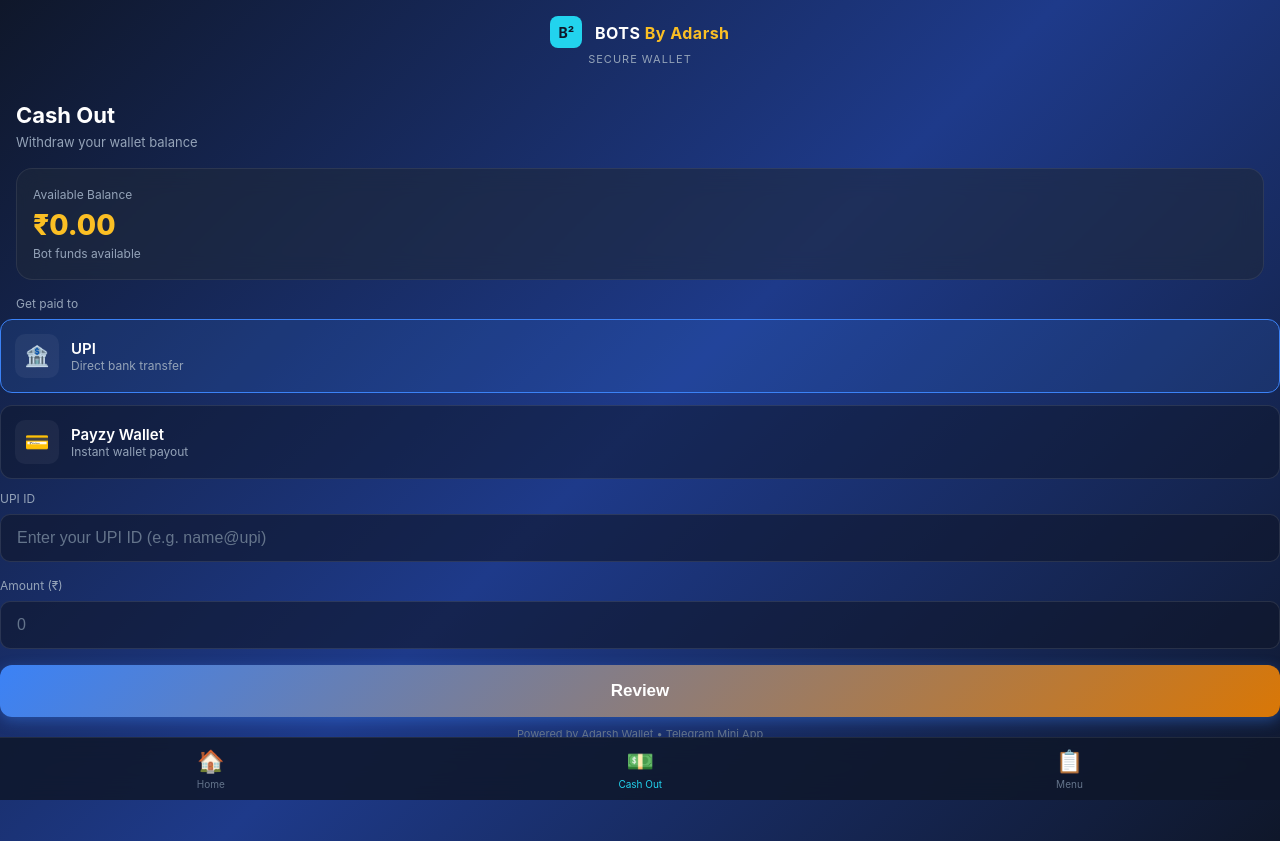
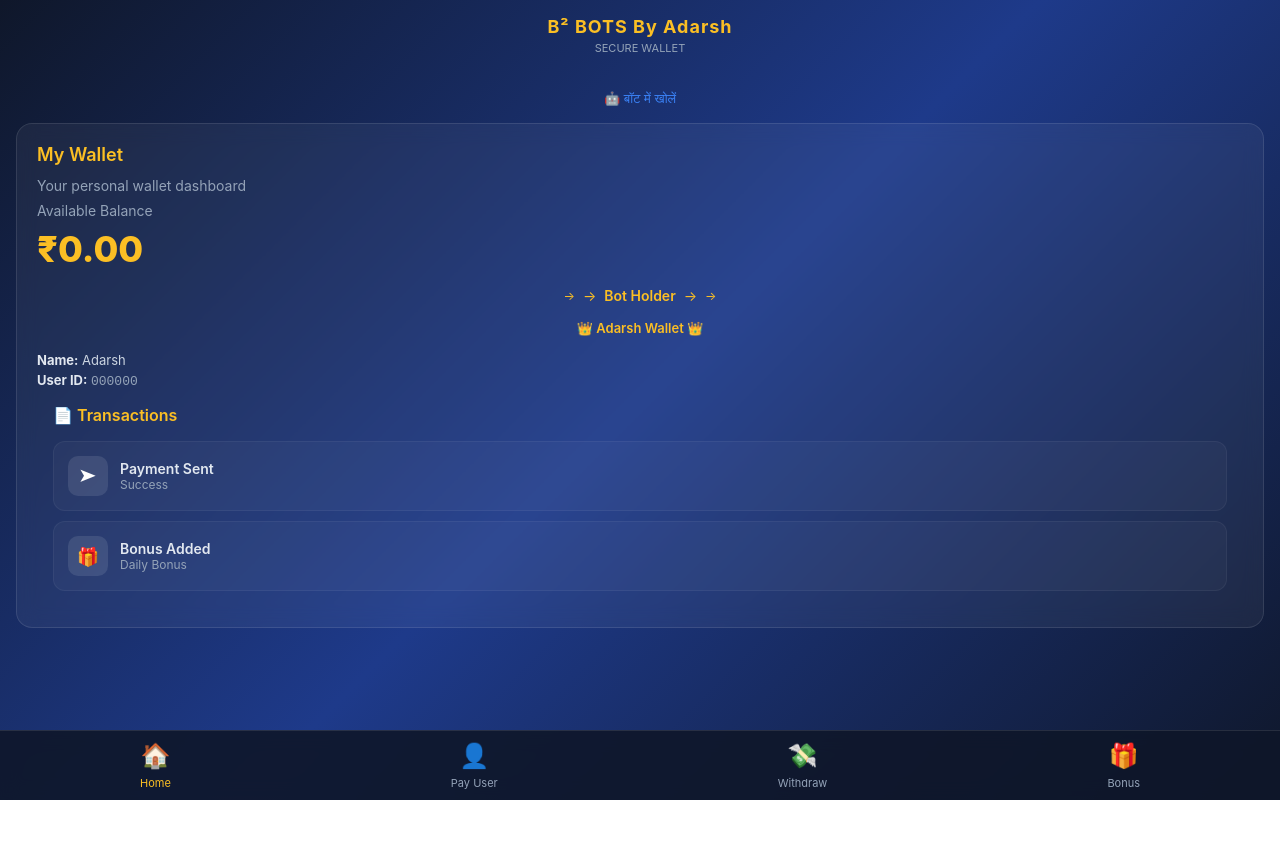
Before and after one commit to dubeyanupam757-hub/Adarshhh-wallet-web, a plain HTML site: page index.html in a window 1280 px wide. After the commit the page ends 800 px from the top, so only its background shows below. Drawn offline with Linux system fonts and the light colour scheme; a script that the page names is missing.

Commit message:
Update index.html for language and styling changes

```diff
--- a/index.html
+++ b/index.html
@@ -1,10 +1,9 @@
 <!DOCTYPE html>
-<html lang="en">
+<html lang="hi">
 <head>
 <meta charset="UTF-8">
 <meta name="viewport" content="width=device-width, initial-scale=1.0">
-<title>Cash Out - Adarsh Wallet</title>
-<script src="https://telegram.org/js/telegram-web-app.js"></script>
+<title>My Account - Adarsh Wallet</title>
 <style>
   * { margin: 0; padding: 0; box-sizing: border-box; }
   body {
@@ -12,264 +11,136 @@
     background: linear-gradient(135deg, #0f172a 0%, #1e3a8a 50%, #0f172a 100%);
     color: #fff;
     min-height: 100vh;
-    padding-bottom: 100px;
+    padding-bottom: 80px;
   }
   .header { padding: 16px; text-align: center; }
-  .logo { width: 32px; height: 32px; background: #22d3ee; border-radius: 8px; display: inline-flex; align-items: center; justify-content: center; font-weight: bold; color: #0f172a; font-size: 14px; margin-right: 8px; }
-  .brand { font-size: 16px; font-weight: 700; letter-spacing: 0.5px; vertical-align: middle; }
-  .brand span { color: #fbbf24; }
-  .sub { font-size: 11px; color: #94a3b8; letter-spacing: 1px; margin-top: 4px; display: block; }
-
-  .page-title { font-size: 22px; font-weight: 700; margin: 20px 16px 6px 16px; color: #fff; }
-  .page-sub { font-size: 13px; color: #94a3b8; margin: 0 16px 18px 16px; }
-
+  .logo { font-size: 18px; font-weight: bold; color: #fbbf24; letter-spacing: 1px; }
+  .sub { font-size: 11px; color: #94a3b8; margin-top: 4px; }
   .card {
-    background: rgba(30, 41, 59, 0.6);
-    backdrop-filter: blur(12px);
+    background: rgba(255,255,255,0.05);
+    backdrop-filter: blur(10px);
     border-radius: 16px;
-    padding: 18px 16px;
-    margin: 0 16px 16px 16px;
-    border: 1px solid rgba(255,255,255,0.08);
+    padding: 20px;
+    margin: 16px;
+    border: 1px solid rgba(255,255,255,0.1);
   }
-  .bal-label { font-size: 12px; color: #94a3b8; margin-bottom: 6px; }
-  .bal-amount { font-size: 28px; font-weight: 800; color: #fbbf24; margin-bottom: 4px; }
-  .bal-note { font-size: 12px; color: #94a3b8; }
-
-  .method-card {
-    background: rgba(15, 23, 42, 0.5);
-    border: 1px solid rgba(255,255,255,0.1);
+  .card-title { font-size: 18px; font-weight: 600; margin-bottom: 12px; color: #fbbf24; }
+  .bal-label { font-size: 14px; color: #94a3b8; margin-bottom: 8px; }
+  .bal-amount { font-size: 36px; font-weight: 800; color: #fbbf24; margin-bottom: 16px; }
+  .holder-row { display: flex; align-items: center; justify-content: center; gap: 8px; margin: 16px 0; font-size: 14px; color: #fbbf24; }
+  .holder-row::before, .holder-row::after { content: "→"; font-size: 12px; color: #fbbf24; }
+  .holder-text { font-weight: 600; }
+  .user-info { margin-top: 16px; font-size: 13px; color: #cbd5e1; }
+  .user-info div { margin: 4px 0; }
+  .user-info b { color: #e2e8f0; }
+  .tx-label { font-size: 16px; font-weight: 600; color: #fbbf24; margin: 16px 16px 8px 16px; }
+  .tx-list { margin: 16px; }
+  .tx-item {
+    background: rgba(255,255,255,0.03);
     border-radius: 12px;
     padding: 14px;
-    margin-bottom: 12px;
-    cursor: pointer;
+    margin-bottom: 10px;
+    border: 1px solid rgba(255,255,255,0.05);
     display: flex; align-items: center; gap: 12px;
   }
-  .method-card.selected { border-color: #3b82f6; background: rgba(59,130,246,0.15); }
-  .method-icon { width: 44px; height: 44px; border-radius: 10px; background: rgba(255,255,255,0.05); display: flex; align-items: center; justify-content: center; font-size: 20px; flex-shrink: 0; }
-  .method-info { flex: 1; }
-  .method-name { font-size: 15px; font-weight: 600; color: #fff; }
-  .method-desc { font-size: 12px; color: #94a3b8; }
-
-  .input-group { margin-bottom: 16px; }
-  .field-label { font-size: 12px; color: #94a3b8; margin-bottom: 8px; display: block; }
-  .input {
-    width: 100%;
-    background: rgba(15, 23, 42, 0.6);
-    border: 1px solid rgba(255,255,255,0.1);
-    border-radius: 10px;
-    color: #fff;
-    padding: 14px 16px;
-    font-size: 16px;
-    outline: none;
-  }
-  .input::placeholder { color: #64748b; }
-
-  .review-btn {
-    width: 100%;
-    height: 52px;
-    background: linear-gradient(135deg, #3b82f6 0%, #d97706 100%);
-    border: none;
-    border-radius: 12px;
-    color: #fff;
-    font-size: 17px;
-    font-weight: 700;
-    cursor: pointer;
-    box-shadow: 0 4px 14px rgba(59,130,246,0.4);
-  }
-  .review-btn:disabled { opacity: 0.6; cursor: not-allowed; }
-
-  .modal-overlay {
-    position: fixed; inset: 0; background: rgba(0,0,0,0.7);
-    backdrop-filter: blur(4px);
-    display: none; align-items: center; justify-content: center;
-    z-index: 1000; padding: 20px;
-  }
-  .modal {
-    background: rgba(15, 23, 42, 0.95);
-    border: 1px solid rgba(255,255,255,0.1);
-    border-radius: 16px;
-    padding: 24px;
-    width: 90%; max-width: 400px;
-    text-align: center;
-  }
-  .modal-icon { font-size: 48px; margin-bottom: 16px; }
-  .modal-title { font-size: 18px; font-weight: 700; color: #fff; margin-bottom: 8px; }
-  .modal-detail { font-size: 13px; color: #94a3b8; margin-bottom: 20px; line-height: 1.5; }
-  .modal-btn {
-    width: 100%; height: 48px; background: #fbbf24; border: none;
-    border-radius: 10px; color: #0f172a; font-weight: 800; font-size: 16px; cursor: pointer;
-  }
-
-  .screen { display: none; }
-  .screen.active { display: block; }
-
+  .tx-icon { width: 40px; height: 40px; background: rgba(255,255,255,0.1); border-radius: 10px; display: flex; align-items: center; justify-content: center; font-size: 18px; }
+  .tx-details { flex: 1; }
+  .tx-title { font-size: 14px; font-weight: 600; color: #e2e8f0; }
+  .tx-sub { font-size: 12px; color: #94a3b8; }
   .nav-bar {
     position: fixed; bottom: 0; left: 0; right: 0;
-    background: rgba(15, 23, 42, 0.85);
-    backdrop-filter: blur(12px);
-    border-top: 1px solid rgba(255,255,255,0.08);
+    background: rgba(15, 23, 42, 0.9);
+    backdrop-filter: blur(10px);
+    border-top: 1px solid rgba(255,255,255,0.1);
     padding: 10px 0;
     display: flex; justify-content: space-around;
     z-index: 100;
   }
-  .nav-item { display: flex; flex-direction: column; align-items: center; gap: 4px; font-size: 10px; cursor: pointer; color: #64748b; }
-  .nav-item.active { color: #22d3ee; }
-  .nav-icon { font-size: 22px; }
-
-  .hint { font-size: 11px; color: #64748b; text-align: center; margin: 10px 16px 0 16px; }
+  .nav-item { display: flex; flex-direction: column; align-items: center; gap: 4px; font-size: 11px; color: #94a3b8; text-decoration: none; }
+  .nav-item.active { color: #fbbf24; }
+  .nav-icon { font-size: 24px; margin-bottom: 2px; }
+  .bot-link { margin: 16px; text-align: center; }
+  .bot-link a { color: #3b82f6; text-decoration: none; font-size: 13px; }
 </style>
 </head>
 <body>
 
 <div class="header">
-  <div class="logo">B²</div>
-  <span class="brand">BOTS <span style="color:#fbbf24">By Adarsh</span></span>
+  <div class="logo">B² BOTS By Adarsh</div>
   <div class="sub">SECURE WALLET</div>
 </div>
 
-<!-- Screen 1: Cash Out Home -->
-<div id="screenHome" class="screen active">
-  <div class="page-title">Cash Out</div>
-  <div class="page-sub">Withdraw your wallet balance</div>
+<div class="bot-link">
+  <a href="https://t.me/AdarshhhWallet_bot?start=home">🤖 बॉट में खोलें</a>
+</div>
 
-  <div class="card">
-    <div class="bal-label">Available Balance</div>
-    <div class="bal-amount" id="balAmt">₹0.00</div>
-    <div class="bal-note">Bot funds available</div>
+<div class="card">
+  <div class="card-title">My Wallet</div>
+  <div class="bal-label">Your personal wallet dashboard</div>
+
+  <div class="bal-label">Available Balance</div>
+  <div class="bal-amount" id="balAmt">₹0.00</div>
+
+  <div class="holder-row">
+    <span>→</span>
+    <span class="holder-text">Bot Holder</span>
+    <span>→</span>
+  </div>
+  <div style="text-align:center; font-size:13px; color:#fbbf24; font-weight:600; margin:4px 0;">
+    👑 Adarsh Wallet 👑
   </div>
 
-  <div class="field-label" style="margin:0 16px 8px 16px;">Get paid to</div>
-  <div class="method-card selected" id="optUpi" onclick="selectMethod('upi')">
-    <div class="method-icon">🏦</div>
-    <div class="method-info">
-      <div class="method-name">UPI</div>
-      <div class="method-desc">Direct bank transfer</div>
-    </div>
-  </div>
-  <div class="method-card" id="optPayzy" onclick="selectMethod('payzy')">
-    <div class="method-icon">💳</div>
-    <div class="method-info">
-      <div class="method-name">Payzy Wallet</div>
-      <div class="method-desc">Instant wallet payout</div>
-    </div>
+  <div class="user-info">
+    <div><b>Name:</b> <span id="userName">Adarsh</span></div>
+    <div><b>User ID:</b> <span style="font-family:monospace; color:#94a3b8;" id="userId">000000</span></div>
   </div>
 
-  <div class="input-group">
-    <label class="field-label" id="recvLabel">UPI ID</label>
-    <input type="text" class="input" id="recvInput" placeholder="Enter your UPI ID (e.g. name@upi)">
-  </div>
-
-  <div class="input-group">
-    <label class="field-label">Amount (₹)</label>
-    <input type="number" class="input" id="amtInput" placeholder="0" step="0.01" min="0">
-  </div>
-
-  <button class="review-btn" id="reviewBtn" onclick="goReview()">Review</button>
-</div>
-
-<!-- Screen 2: Review -->
-<div id="screenReview" class="screen">
-  <div class="page-title">Review</div>
-  <div class="page-sub">Please confirm your withdrawal details</div>
-
-  <div class="card">
-    <div style="display:flex; justify-content:space-between; margin-bottom:10px;">
-      <span style="font-size:13px; color:#94a3b8;">Amount</span>
-      <span id="revAmt" style="font-size:15px; font-weight:700; color:#fff;">₹0</span>
+  <div class="tx-label">📄 Transactions</div>
+  <div class="tx-list">
+    <div class="tx-item">
+      <div class="tx-icon">➤</div>
+      <div class="tx-details">
+        <div class="tx-title">Payment Sent</div>
+        <div class="tx-sub">Success</div>
+      </div>
     </div>
-    <div style="display:flex; justify-content:space-between; margin-bottom:10px;">
-      <span style="font-size:13px; color:#94a3b8;">To</span>
-      <span id="revTo" style="font-size:15px; font-weight:600; color:#fbbf24;">—</span>
+    <div class="tx-item">
+      <div class="tx-icon">🎁</div>
+      <div class="tx-details">
+        <div class="tx-title">Bonus Added</div>
+        <div class="tx-sub">Daily Bonus</div>
+      </div>
     </div>
-    <div style="display:flex; justify-content:space-between; margin-bottom:10px;">
-      <span style="font-size:13px; color:#94a3b8;">Via</span>
-      <span id="revVia" style="font-size:15px; font-weight:600; color:#fbbf24;">—</span>
-    </div>
-  </div>
-
-  <button class="review-btn" onclick="confirmWithdraw()">Confirm &amp; Withdraw</button>
-  <button style="width:100%; height:48px; background:transparent; border:1px solid rgba(255,255,255,0.2); border-radius:12px; color:#94a3b8; margin-top:10px; cursor:pointer;" onclick="goHome()">Back</button>
-</div>
-
-<!-- Success Modal -->
-<div class="modal-overlay" id="successModal">
-  <div class="modal">
-    <div class="modal-icon">✅</div>
-    <div class="modal-title">Successfully withdrawn</div>
-    <div class="modal-detail">Your withdrawal request has been submitted. Amount will be credited shortly.</div>
-    <button class="modal-btn" onclick="closeModal()">OK</button>
   </div>
 </div>
 
 <nav class="nav-bar">
-  <div class="nav-item" onclick="tg.openLink('https://t.me/AdarshhhWallet_bot?start=home')">
+  <a class="nav-item active" href="#">
     <div class="nav-icon">🏠</div>
     <div>Home</div>
-  </div>
-  <div class="nav-item active">
-    <div class="nav-icon">💵</div>
-    <div>Cash Out</div>
-  </div>
-  <div class="nav-item" onclick="tg.openLink('https://t.me/AdarshhhWallet_bot')">
-    <div class="nav-icon">📋</div>
-    <div>Menu</div>
-  </div>
+  </a>
+  <a class="nav-item" href="https://t.me/AdarshhhWallet_bot?start=payuser">
+    <div class="nav-icon">👤</div>
+    <div>Pay User</div>
+  </a>
+  <a class="nav-item" href="https://t.me/AdarshhhWallet_bot?start=withdraw">
+    <div class="nav-icon">💸</div>
+    <div>Withdraw</div>
+  </a>
+  <a class="nav-item" href="https://t.me/AdarshhhWallet_bot?start=dailybonus">
+    <div class="nav-icon">🎁</div>
+    <div>Bonus</div>
+  </a>
 </nav>
-
-<div class="hint">Powered by Adarsh Wallet • Telegram Mini App</div>
 
 <script>
   const tg = window.Telegram.WebApp;
-  tg.ready();
-  tg.expand();
-
-  let selectedMethod = 'upi';
-  let balance = 0;
-
-  function setBalance(amount) {
-    balance = parseFloat(amount) || 0;
-    document.getElementById('balAmt').textContent = '₹' + balance.toFixed(2);
+  if (tg && tg.initDataUnsafe && tg.initDataUnsafe.user) {
+    const user = tg.initDataUnsafe.user;
+    document.getElementById('userName').textContent = user.username || user.first_name || 'User';
+    document.getElementById('userId').textContent = user.id;
   }
-
-  function selectMethod(m) {
-    selectedMethod = m;
-    document.getElementById('optUpi').classList.toggle('selected', m === 'upi');
-    document.getElementById('optPayzy').classList.toggle('selected', m === 'payzy');
-    document.getElementById('recvLabel').textContent = m === 'upi' ? 'UPI ID' : 'Payzy Number';
-    document.getElementById('recvInput').placeholder = m === 'upi' ? 'Enter your UPI ID (e.g. name@upi)' : 'Enter Payzy registered number';
-  }
-
-  function goReview() {
-    const recv = document.getElementById('recvInput').value.trim();
-    const amt = parseFloat(document.getElementById('amtInput').value);
-    if (!recv) { alert('Please enter receiver'); return; }
-    if (!amt || amt <= 0) { alert('Enter valid amount'); return; }
-    if (amt > balance) { alert('Insufficient balance'); return; }
-
-    document.getElementById('revAmt').textContent = '₹' + amt.toFixed(2);
-    document.getElementById('revTo').textContent = recv;
-    document.getElementById('revVia').textContent = selectedMethod === 'upi' ? 'UPI' : 'Payzy Wallet';
-
-    document.getElementById('screenHome').classList.remove('active');
-    document.getElementById('screenReview').classList.add('active');
-  }
-
-  function goHome() {
-    document.getElementById('screenReview').classList.remove('active');
-    document.getElementById('screenHome').classList.add('active');
-  }
-
-  function confirmWithdraw() {
-    document.getElementById('successModal').style.display = 'flex';
-  }
-
-  function closeModal() {
-    document.getElementById('successModal').style.display = 'none';
-    goHome();
-  }
-
-  setBalance(0);
 </script>
 
 </body>
-</html>
+                            </html>
```
